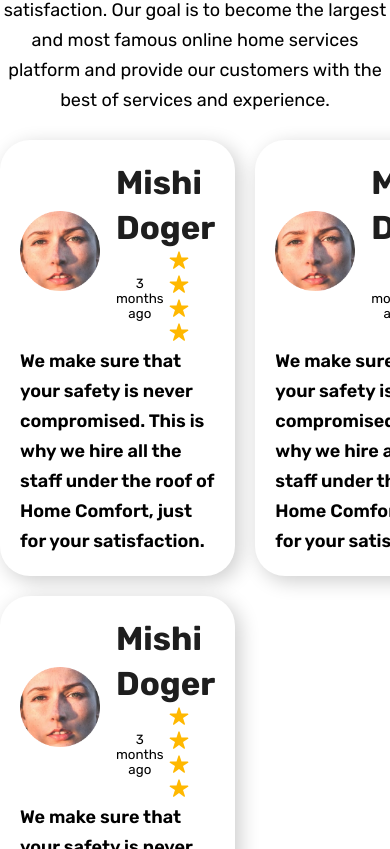
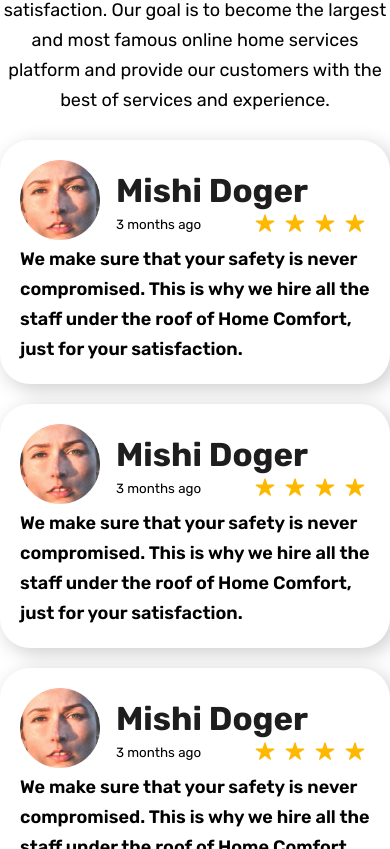
Before and after one commit to asifbhatti0328/react_project, a React (Create React App) app: page / in a window 390 px wide. Shown: the part 2215-3064 px from the top of the page. Built offline with nearby package versions, Linux system fonts and the light colour scheme.

Commit message:
fffffffff

```diff
--- a/src/style/responsive.css
+++ b/src/style/responsive.css
@@ -21,7 +21,7 @@
 
     .clientcard_grid{
         display: grid !important;
-        grid-template-columns: 1fr 1fr !important;
+        grid-template-columns: 1fr !important;
        }
 }
 
```
